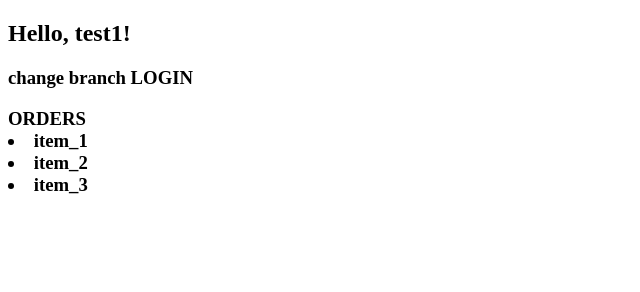
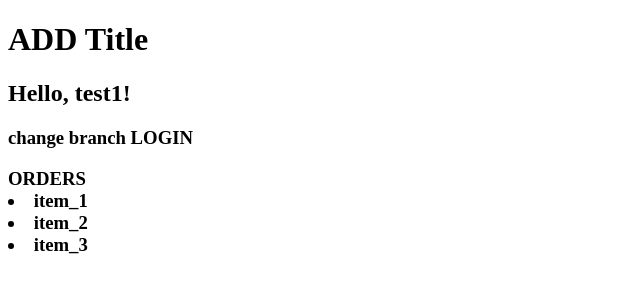
Before and after one commit to Zhanna-Osypenko/jul11, a plain HTML site: page test1.html in a window 1280 px wide. Shown: the whole page, without its empty margins (0-640 px from the left). Drawn offline with Linux system fonts and the light colour scheme.

Commit message:
add title h1

```diff
--- a/test1.html
+++ b/test1.html
@@ -6,6 +6,7 @@
     <title>Document&&Zhanna</title>
 </head>
 <body>
+    <h1>ADD Title</h1>
     <h2>Hello, test1!</h2>
     <h3>change branch LOGIN</h3>
     <h3>ORDERS
```
